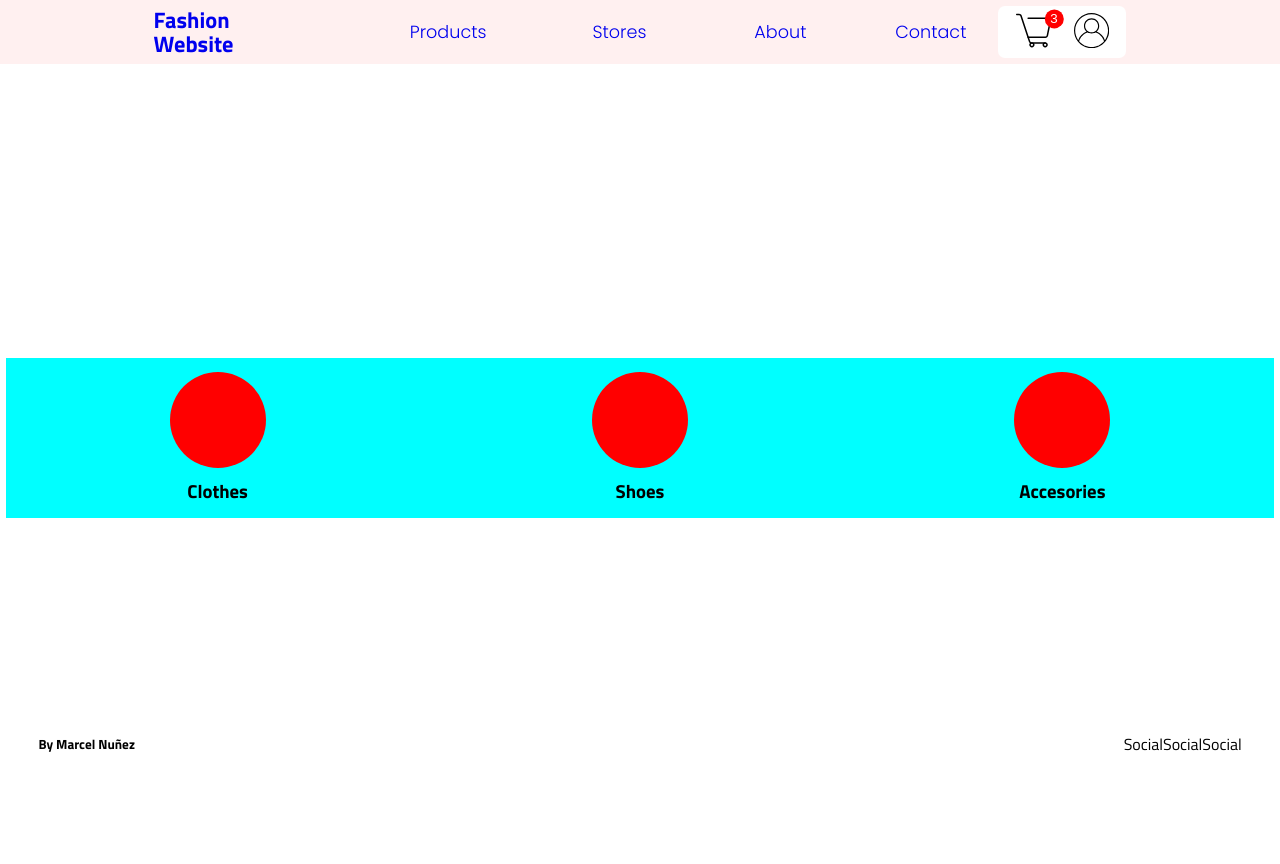
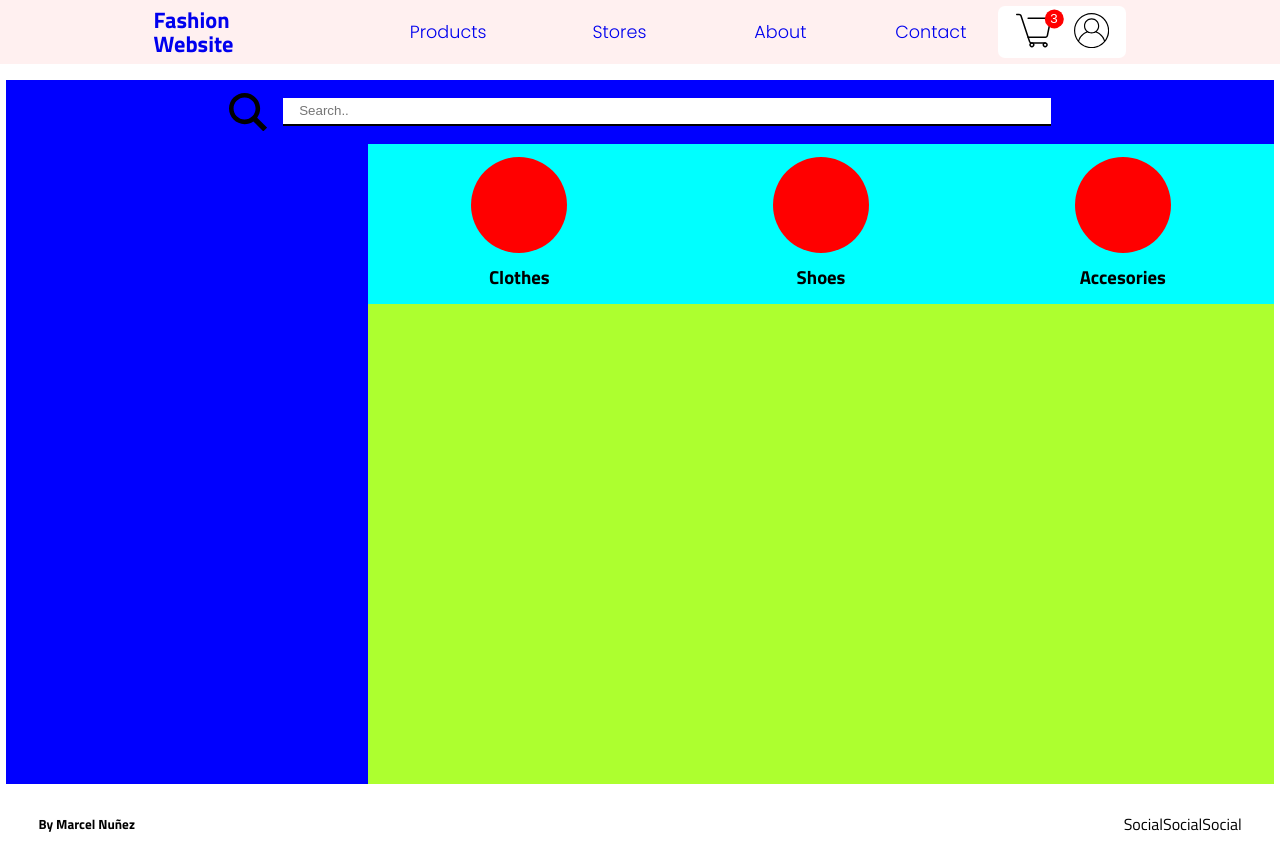
Before and after one commit to MarcelNDG/fashion-for-portfolio, a React (Create React App) app: page /sale in a window 1280 px wide. Before the commit the page ends 800 px from the top, so only its background shows below. Built offline with nearby package versions, Linux system fonts and the light colour scheme.

Commit message:
Sales desktop template done, searchbar desktop done

```diff
--- a/src/App.css
+++ b/src/App.css
@@ -154,7 +154,6 @@ footer{
 
   z-index: 1;
 }
-
 
 .mobileBtnWrap button{
   cursor: pointer;
@@ -382,6 +381,10 @@ z-index: 2;
   position: absolute;
 }
 
+.searchIcon{
+  display: none;
+}
+
 .salesSearchBar{
   position: absolute;
   border: none;
@@ -398,6 +401,12 @@ z-index: 2;
 .salesIcon{
   width: 1.8rem;
   max-width: 2.2rem;
+}
+
+.productContainer{
+  background-color: greenyellow;
+  width: 100%;
+  height: 6rem;
 }
 
 /* --- Media --- */
@@ -482,8 +491,52 @@ z-index: 2;
   }
 
   /* Sales */
+
+  .salesWrap{
+    margin-top: 1rem;
+  }
+
+  .salesContainer{
+    display: grid;
+    grid-template-columns: 0.4fr 1fr;
+    grid-template-areas:
+    "search search"
+    "aside categories"
+    "aside products"
+    "aside products"
+    "aside products"
+    "aside products"
+    "aside products";
+  }
+
+  .asideDesktop{
+    grid-area: aside;
+  }
   .searchContainer{
-    display: none;
+    display: flex;
+    height: 4rem;
+    width: 100%;
+    align-items: center;
+    justify-content: center;
+    margin-top: 0;
+    position: static;
+    grid-area: search;
+  }
+  .searchContainer input{
+    margin-top: 0;
+    position: static;
+    border-radius: 0;
+    border-bottom: 2px solid #000;
+  }
+
+  .searchContainer input:focus{
+    outline: none;
+  }
+
+  .searchIcon{
+    display: block;
+    width: 2.4rem;
+    height: 2.4rem;
   }
 }
 
--- /dev/null
+++ b/src/components/Product.js
@@ -0,0 +1,12 @@
+import React from 'react'
+
+const Product = () => {
+    return (
+        <>
+            <div className='productContainer'></div>
+
+        </>
+    )
+}
+
+export default Product
--- a/src/components/SalesSearchBar.js
+++ b/src/components/SalesSearchBar.js
@@ -1,9 +1,11 @@
 import React from 'react'
+import {ReactComponent as SearchIcon} from '../icon/searchicon.svg';
 
 const SalesSearchBar = () => {
     return (
         <>
             <div className='searchContainer'>
+                <SearchIcon className='searchIcon'/>
                 <input className='salesSearchBar' type="text" placeholder="Search..">
 
                 </input>
--- /dev/null
+++ b/src/components/SideOptionsDesktop.js
@@ -0,0 +1,12 @@
+import React from 'react'
+
+const SideOptionsDesktop = () => {
+    return (
+        <>
+        <aside className='asideDesktop'></aside>
+
+        </>
+    )
+}
+
+export default SideOptionsDesktop
--- a/src/pages/Sale.js
+++ b/src/pages/Sale.js
@@ -5,7 +5,9 @@ import FooterContent from '../components/FooterContent'
 import MobileBtn from '../components/MobileBtn'
 import SalesOptions from '../components/SalesOptions'
 import SalesSearchBar from '../components/SalesSearchBar'
+import SideOptionsDesktop from '../components/SideOptionsDesktop'
 import CategoriesTop from '../components/CategoriesTop'
+import Product from '../components/Product'
 
 
 const Sale = () => {
@@ -18,7 +20,16 @@ const Sale = () => {
         <main>
                 <div className='salesWrap'>
                     <div className='salesContainer'>
+                        <SalesSearchBar />
+                        <SideOptionsDesktop />
                         <CategoriesTop clothes='Clothes' shoes='Shoes' accesories='Accesories' />
+                        <Product />
+                        <Product />
+                        <Product />
+                        <Product />
+                        <Product />
+
+
 
 
 
@@ -35,7 +46,7 @@ const Sale = () => {
 
         <MobileBtn />
         <SalesOptions />
-        <SalesSearchBar />
+
        </>
     )
 }
```
